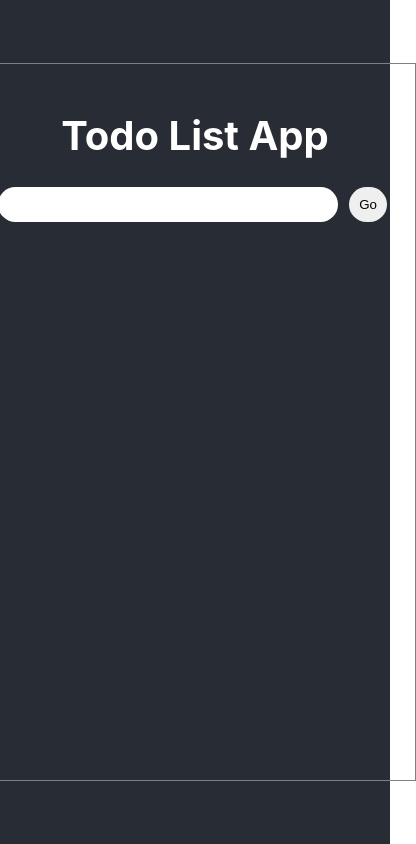
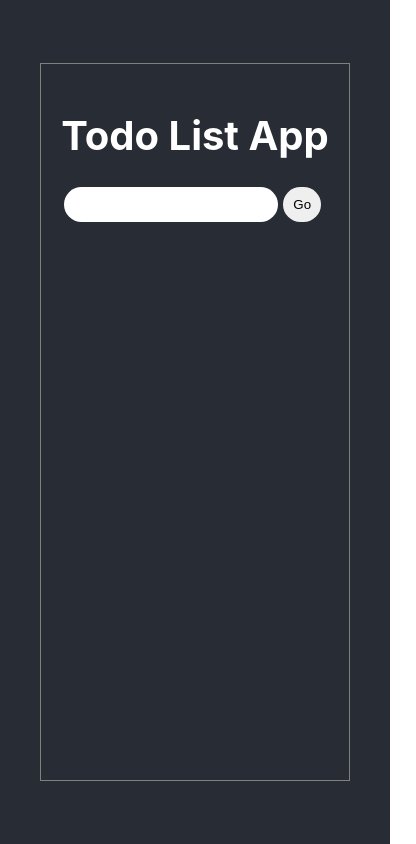
Before and after one commit to okekevicktur/todo-app, a React (Create React App) app: page / in a window 390 px wide. Shown: the whole page, 416 px wide, since content can reach past the window. Built offline with nearby package versions, Linux system fonts and the light colour scheme.

Commit message:
fixed responsiveness

```diff
--- a/src/App.css
+++ b/src/App.css
@@ -14,11 +14,13 @@
   align-items: center;
   font-size: 20px;
   color: white;
+  overflow: hidden;
+  overflow-y: scroll;
 }
 .todoForm {
   display: flex;
   justify-content: space-around;
-  width: 400px;
+  width: 98%;
 }
 input {
   width: 80%;
@@ -38,13 +40,13 @@ button {
   padding: 0;
 }
 .singleTodo {
-  border-radius: 50px;
+  border-radius: 30px;
   margin: 10px 0;
   background-color: #111e38;
-  padding: 10px 20px;
+  padding: 6px 20px;
   display: flex;
   align-items: center;
-  width: 350px;
+  width: 90%;
 }
 .todoText {
   flex: 1;
```
